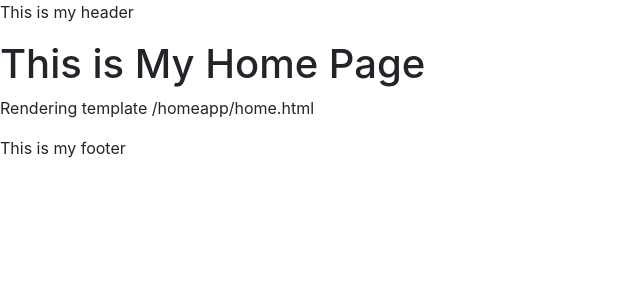
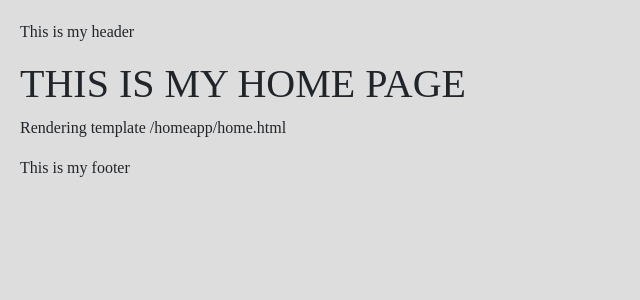
Before and after one commit to vinc3parker/theCoffeeClub, a Django app: page /home/ in a window 1280 px wide. Shown: the top 300 px of the page, without its empty margins (0-640 px from the left). Run offline with Django 4.2, Linux system fonts and the light colour scheme; style sheets or scripts are compiled from the project's sources; some libraries are stand-ins or nearby versions.

Commit message:
Added SCSS file for creating the style of the website and added the stylesheet to the base.html

```diff
--- /dev/null
+++ b/static/css/base.scss
@@ -0,0 +1,11 @@
+$font: 'Times New Roman', 'Times', serif;
+$color: #DDDDDD;
+body {
+  font-family: $font;
+  background-color: $color;
+  margin: 10px;
+  padding: 10px;
+}
+h1 {
+  text-transform: uppercase;
+}
--- a/templates/base.html
+++ b/templates/base.html
@@ -1,10 +1,14 @@
 {% load static %}
+
+{% load sass_tags %}
 
 <!DOCTYPE html>
 <html lang="en">
 <head>
     <!-- Bootstrap CSS -->
     <link rel="stylesheet" href="https://cdn.jsdelivr.net/npm/bootstrap@4.4.1/dist/css/bootstrap.min.css" integrity="sha384-Vkoo8x4CGsO3+Hhxv8T/Q5PaXtkKtu6ug5TOeNV6gBiFeWPGFN9MuhOf23Q9Ifjh" crossorigin="anonymous">
+    <link rel="stylesheet" type="text/css" href={% sass_src 'css/base.scss' %}>
+
     {% block title %}
     <title>The Coffee Club</title>
     {% endblock %}
@@ -16,7 +20,7 @@
     {% endblock %}
 
     {% block content %}
-
+        <p>This is base content</p>
     {% endblock %}
 
     {% block footer %}
```
Also changed, not shown: static/css/base.css (added, +10 -0 lines), theCoffeeClub/settings.py (+11 -7 lines), 1 other file.
